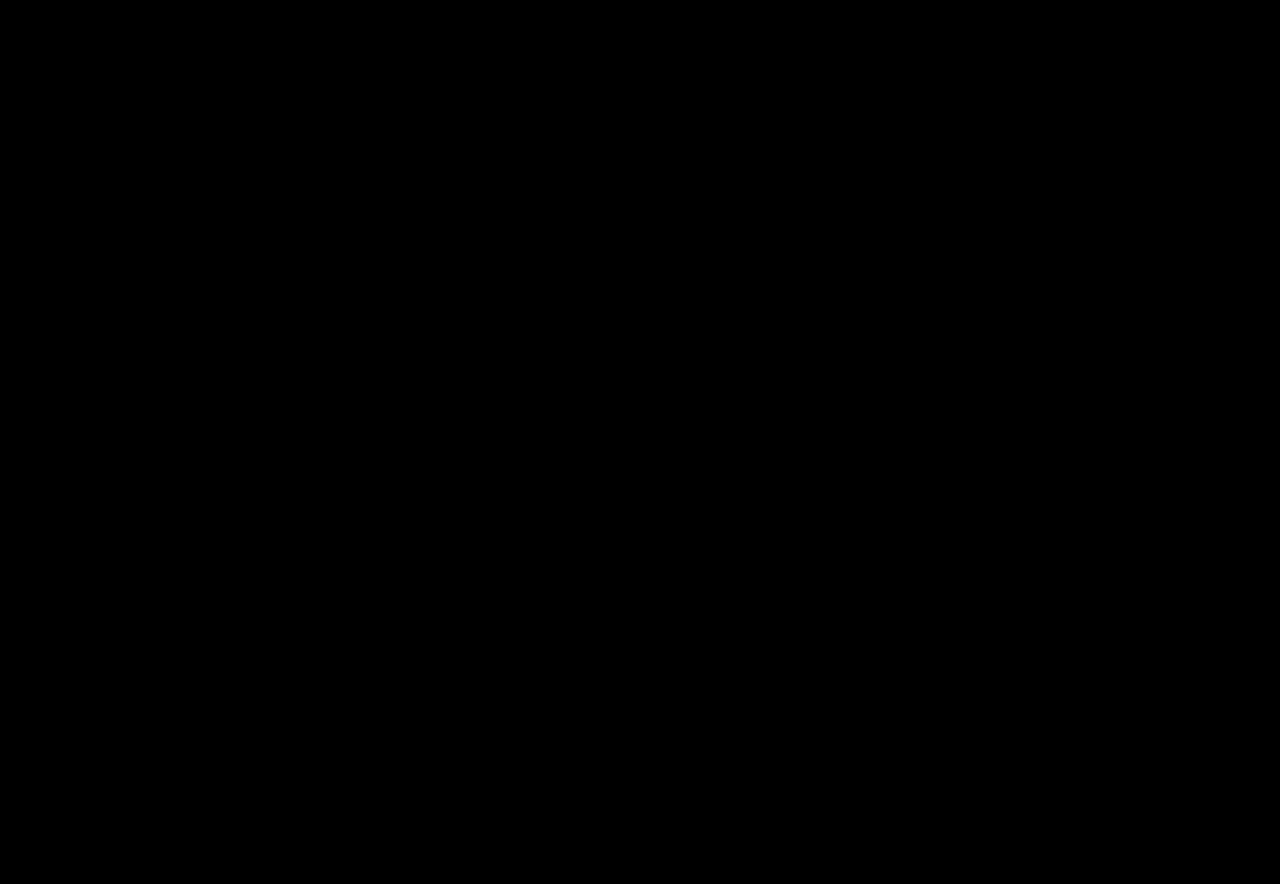
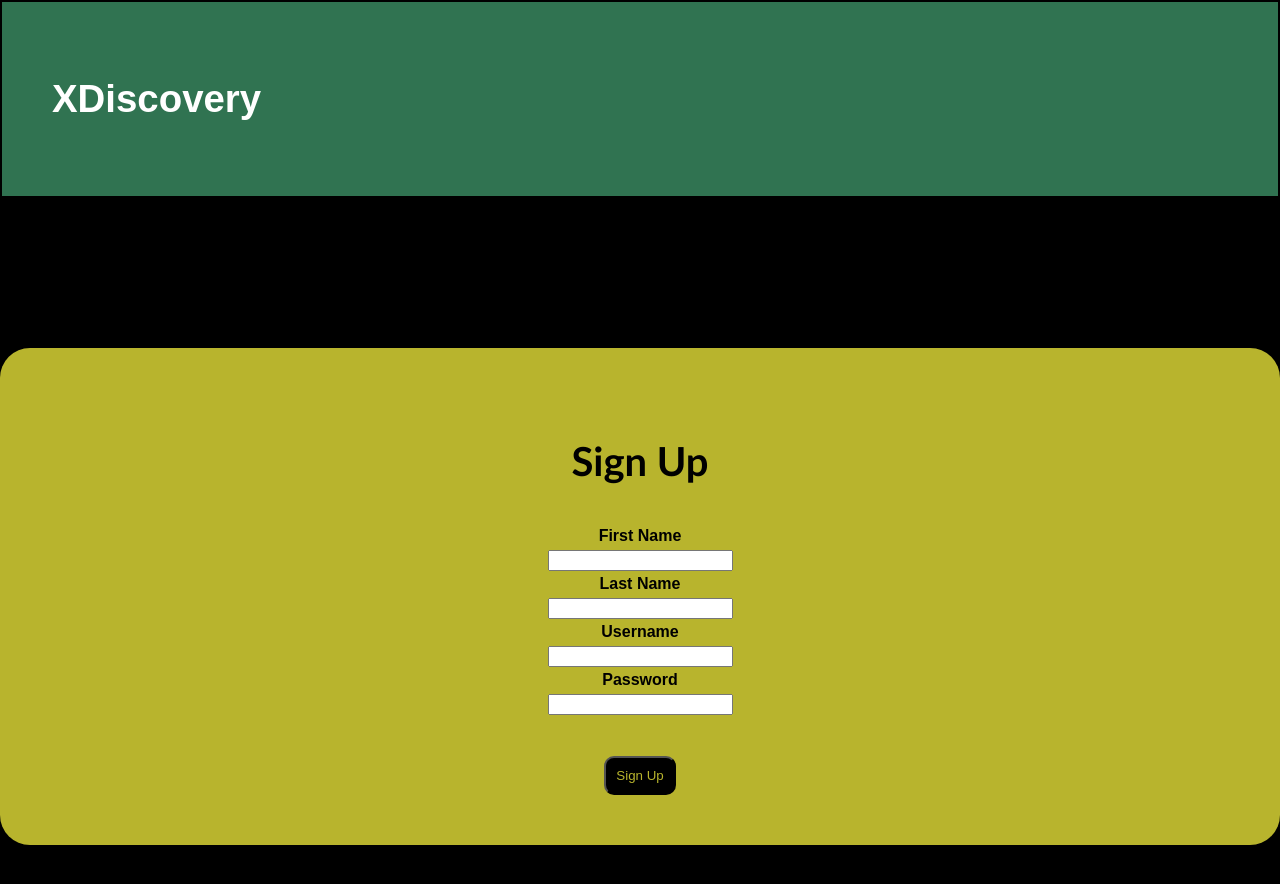
Before and after one commit to randiquek/Assessment-Java-Full-Stack-Application, a React (Vite) app in the folder game-discover-app-react/: page /sign-up in a window 1280 px wide. Before the commit this address had no page. Shown: the top 884 px of the page. Before the commit the page ends 800 px from the top, so only its background shows below. Built offline with nearby package versions, Linux system fonts and the light colour scheme.

Commit message:
implemented front end page for sign up and login
backend is not up yet for both, but set up fetch api on the front end side

```diff
--- a/game-discover-app-react/src/App.jsx
+++ b/game-discover-app-react/src/App.jsx
@@ -3,22 +3,28 @@ import HomePage from './components/HomePage';
 import ViewGames from './components/ViewGames';
 import GameDetails from "./components/GameDetails";
 import UserProfile from "./components/UserProfile";
+import SignUp from "./components/SignUp";
+import Login from "./components/Login";
+import { UserProvider } from "./contexts/UserContext";
 import './App.css'
+
 
 function App() {
 
 
   return (
-    <>
+    <UserProvider>
       <Router>
         <Routes>
           <Route path="/" element={<HomePage />} />
           <Route path="/view-games" element={<ViewGames />} />
           <Route path="/game-details/:gameId" element={<GameDetails />} />
           <Route path="/user-profile/:username" element={<UserProfile />} />
+          <Route path="/sign-up" element={<SignUp />} />
+          <Route path="/login" element={<Login />} />
         </Routes>
         </Router>
-    </>
+    </UserProvider>
   )
 }
 
--- a/game-discover-app-react/src/components/HomePage.jsx
+++ b/game-discover-app-react/src/components/HomePage.jsx
@@ -1,4 +1,5 @@
-import React, { useState, useEffect } from "react";
+import React, { useState, useEffect} from "react";
+import { useNavigate } from "react-router-dom";
 import Wishlist from "./Wishlist";
 import Review from "./Review";
 import '../App.css';
@@ -9,6 +10,16 @@ import Header from "./Header";
 import Footer from "./Footer";
 
 export default function HomePage() {
+    const navigate = useNavigate();
+
+    const handleSignUpClick = () => {
+        navigate("/sign-up");
+    };
+
+    const handleLoginClick = () => {
+        navigate("/login");
+    };
+
 
 
     return (
@@ -22,8 +33,8 @@ export default function HomePage() {
             </video>
         </div>
         <div className="buttons-container">
-        <button className="signup-btn">Sign Up</button>
-        <button className="login-btn">Login</button>
+        <button className="signup-btn" onClick={handleSignUpClick}>Sign Up</button>
+        <button className="login-btn" onClick={handleLoginClick}>Login</button>
         </div>
         <div className="top-games-container">
             <h2 className="top-games-header">Top Featured Games</h2>
--- /dev/null
+++ b/game-discover-app-react/src/components/Login.jsx
@@ -0,0 +1,74 @@
+import React, {useState, useEffect, useContext} from "react";
+import { UserContext } from "../contexts/UserContext";
+import Header from "./Header";
+import '../styles/Login.css';
+
+
+
+export default function Login() {
+    const { setUser } = useContext(UserContext);
+    const [username, setUsername] = useState("");
+    const [password, setPassword] = useState("");
+
+    const handleLogin = (e) => {
+        e.preventDefault();
+
+        const loginDetails = {
+            username,
+            password,
+        };
+        fetch("http://localhost:8080/login", {
+            method: "POST",
+            headers: {
+                "Content-Type": "application/json",
+            },
+            body: JSON.stringify(loginDetails),
+        }).then((response) => {
+            if (response.ok) {
+                return response.json();
+            }
+        }).then((data) => {
+            setUser(data);
+        }).catch((error) => {
+            console.error("Error during login:", error);
+            alert("Invalid username or password.");
+        });
+};
+
+return (
+    <div>
+        <Header />
+        <div className="form-container">
+            <h2 className="login-header">Log In</h2>
+            <form onSubmit={handleLogin} className="form-details">
+                <div>
+                    <label>Username</label>
+                    <input
+                        type="text"
+                        value={username}
+                        onChange={(e) => setUsername(e.target.value)}
+                        required
+                    />
+                </div>
+                <div>
+                    <label>Password</label>
+                    <input
+                        type="password"
+                        value={password}
+                        onChange={(e) => setPassword(e.target.value)}
+                        required
+                    />
+                </div>
+                <button type="submit" className="submit-btn">Log In</button>
+            </form>
+        </div>
+    </div>
+);
+
+
+
+
+
+
+
+}
--- a/game-discover-app-react/src/components/SignUp.jsx
+++ b/game-discover-app-react/src/components/SignUp.jsx
@@ -1 +1,91 @@
-import React from "react";
+import React, {useState, useContext} from "react";
+import { UserContext } from "../contexts/UserContext";
+import Header from "./Header";
+import '../styles/SignUp.css'
+
+
+export default function SignUp() {
+    const {setUser} = useContext(UserContext);
+    const [firstName, setFirstName] = useState("");
+    const [lastName, setLastName] = useState("");
+    const [username, setUsername] = useState("");
+    const [password, setPassword] = useState("");
+
+    const handleSubmit = (e) => {
+        e.preventDefault();
+
+        const newUser = {
+            firstName,
+            lastName,
+            username,
+            password,
+            authority: "USER",
+            createdAt: new Date().toISOString(),
+        };
+
+        fetch("http://localhost:8080/users", {
+            method: "POST",
+            headers: {
+                "Content-Type": "application/json",
+            },
+            body: JSON.stringify(newUser),
+        })
+            .then((response) => response.json())
+            .then((data) => {
+                setUser(data);
+            })
+            .catch((error) => console.error("Error during sign-up:", error));
+    };
+
+    return (
+        <div>
+            <Header/>
+            <div className="form-container">
+                <h2 className="sign-up-header">Sign Up</h2>
+                <form className="form-details" onSubmit={handleSubmit}>
+                    <div>
+                        <label>First Name</label>
+                        <input
+                            type="text"
+                            value={firstName}
+                            onChange={(e) => setFirstName(e.target.value)}
+                            required
+                        />
+                    </div>
+                    <div>
+                        <label>Last Name</label>
+                        <input
+                            type="text"
+                            value={lastName}
+                            onChange={(e) => setLastName(e.target.value)}
+                            required
+                        />
+                    </div>
+                    <div>
+                        <label>Username</label>
+                        <input
+                            type="text"
+                            value={username}
+                            onChange={(e) => setUsername(e.target.value)}
+                            required
+                        />
+                    </div>
+                    <div>
+                        <label>Password</label>
+                        <input
+                            type="password"
+                            value={password}
+                            onChange={(e) => setPassword(e.target.value)}
+                            required
+                        />
+                    </div>
+                    <button className="submit-btn" type="submit">Sign Up</button>
+                </form>
+            </div>
+        </div>
+    );
+
+
+
+
+}
--- /dev/null
+++ b/game-discover-app-react/src/contexts/UserContext.jsx
@@ -0,0 +1,13 @@
+import React, { createContext, useState } from "react";
+
+export const UserContext = createContext();
+
+export function UserProvider({ children }) {
+    const [user, setUser] = useState(null);
+
+    return (
+        <UserContext.Provider value={{ user, setUser }}>
+            {children}
+        </UserContext.Provider>
+    );
+}
--- /dev/null
+++ b/game-discover-app-react/src/styles/Login.css
@@ -0,0 +1,31 @@
+.form-container {
+    display: flex;
+    flex-direction: column;
+    justify-content: center;
+    align-items: center;
+    margin: 150px auto;
+    padding: 50px;
+    border: 3px;
+    border-radius: 30px;
+    background-color: #b8b42d;
+    color: black;
+}
+
+.login-header {
+    font-size:2.5em;
+    font-family: 'Trebuchet MS', Arial, sans-serif;
+}
+
+label {
+    display: flex;
+    flex-direction: column;
+    font-weight:bold;
+}
+
+.submit-btn {
+    background-color: black;
+    color: #b8b42d;
+    margin-top: 40px;
+    padding: 10px;
+    border-radius: 10px;
+}
--- /dev/null
+++ b/game-discover-app-react/src/styles/SignUp.css
@@ -0,0 +1,31 @@
+.form-container {
+    display: flex;
+    flex-direction: column;
+    justify-content: center;
+    align-items: center;
+    margin: 150px auto;
+    padding: 50px;
+    border: 3px;
+    border-radius: 30px;
+    background-color: #b8b42d;
+    color: black;
+}
+
+.sign-up-header {
+    font-size:2.5em;
+    font-family: 'Trebuchet MS', Arial, sans-serif;
+}
+
+label {
+    display: flex;
+    flex-direction: column;
+    font-weight:bold;
+}
+
+.submit-btn {
+    background-color: black;
+    color: #b8b42d;
+    margin-top: 40px;
+    padding: 10px;
+    border-radius: 10px;
+}
```
Lines whose indentation alone changed are shown as unchanged.
